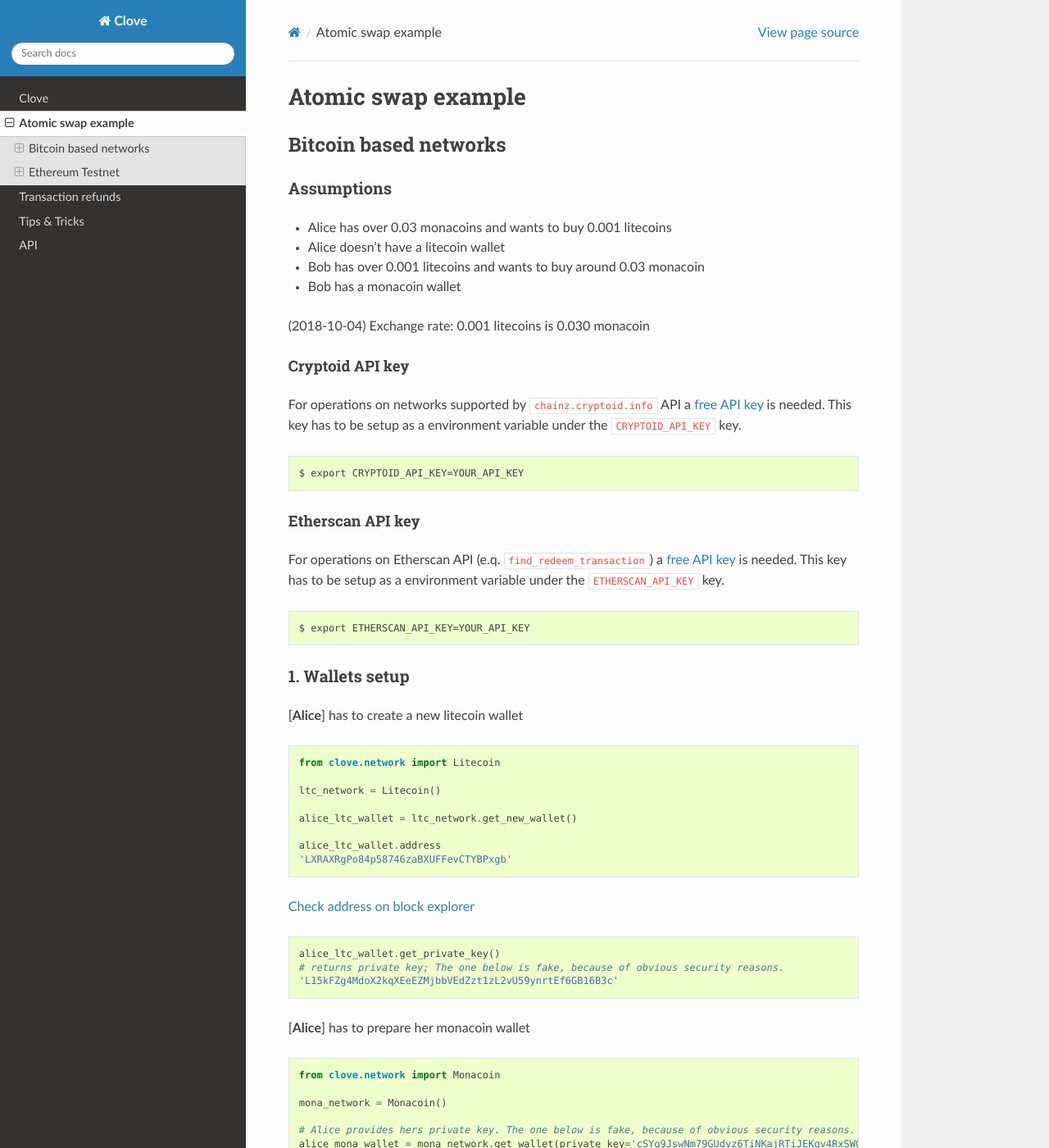
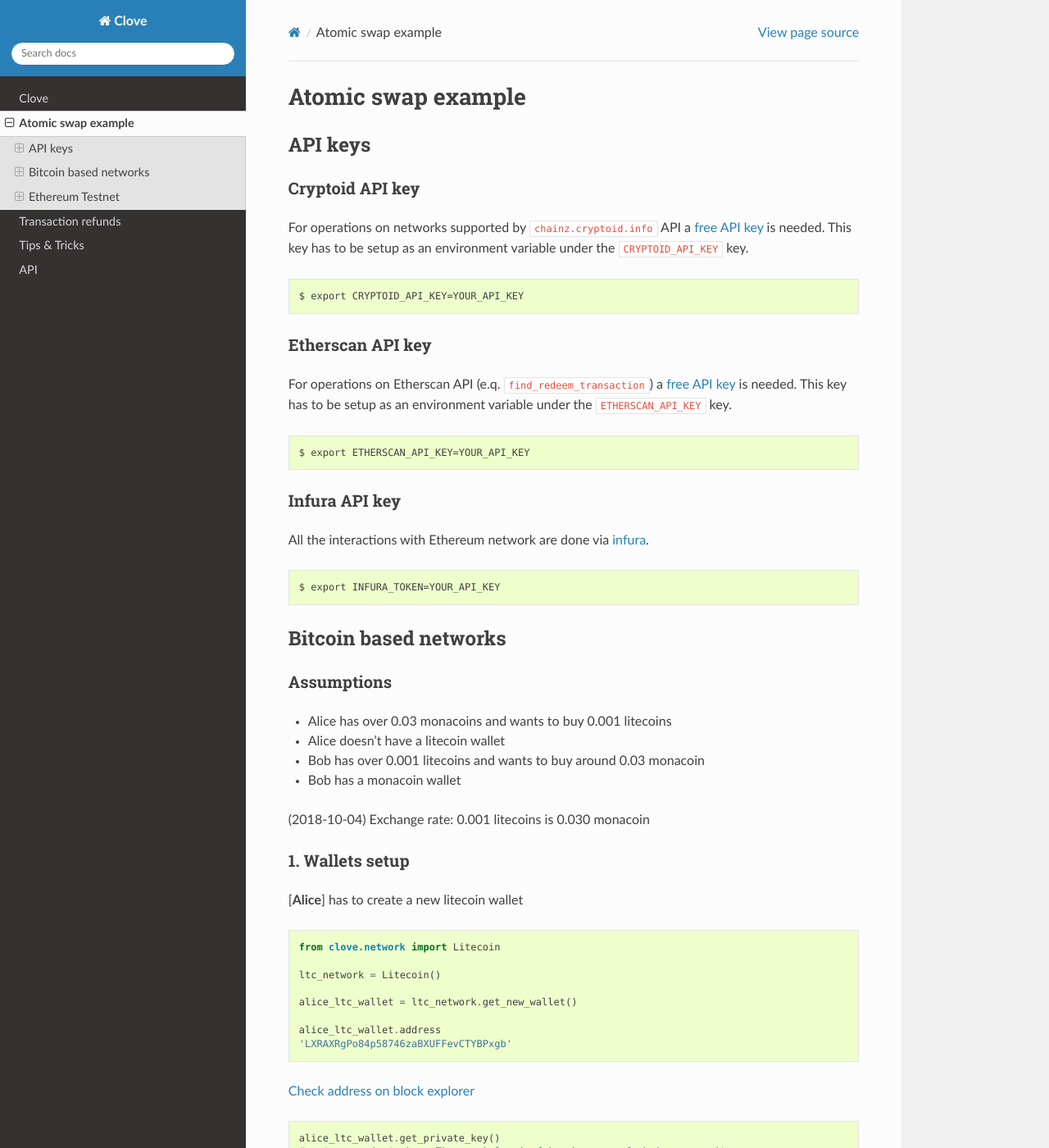
Before and after one commit to Lamden/clove, a Sphinx documentation site: the page built from docs/usage.md, in a window 1280 px wide and 1400 px high. Shown: the whole window at 82% size. Built offline with Sphinx 7.4.7 and the Read the Docs theme 2.0.0, drawn with Linux system fonts in a browser that asks for light colours; some of the changed text lies outside the part shown.

Commit message:
Typos in docs [ch1374]

```diff
--- a/docs/usage.md
+++ b/docs/usage.md
@@ -1,4 +1,26 @@
 # Atomic swap example
+
+## API keys
+
+### Cryptoid API key
+
+For operations on networks supported by `chainz.cryptoid.info` API a [free API key](https://chainz.cryptoid.info/api.key.dws) is needed. This key has to be setup as an environment variable under the `CRYPTOID_API_KEY` key.
+
+    $ export CRYPTOID_API_KEY=YOUR_API_KEY
+
+
+### Etherscan API key
+
+For operations on Etherscan API (e.q. `find_redeem_transaction`) a [free API key](https://etherscan.io/myapikey) is needed. This key has to be setup as an environment variable under the `ETHERSCAN_API_KEY` key.
+
+    $ export ETHERSCAN_API_KEY=YOUR_API_KEY
+
+
+### Infura API key
+
+All the interactions with Ethereum network are done via [infura](https://infura.io/).
+
+    $ export INFURA_TOKEN=YOUR_API_KEY
 
 
 ## Bitcoin based networks
@@ -11,20 +33,6 @@
 * Bob has a monacoin wallet
 
 (2018-10-04) Exchange rate: 0.001 litecoins is 0.030 monacoin
-
-
-#### Cryptoid API key
-
-For operations on networks supported by `chainz.cryptoid.info` API a [free API key](https://chainz.cryptoid.info/api.key.dws) is needed. This key has to be setup as a environment variable under the `CRYPTOID_API_KEY` key.
-
-    $ export CRYPTOID_API_KEY=YOUR_API_KEY
-
-
-#### Etherscan API key
-
-For operations on Etherscan API (e.q. `find_redeem_transaction`) a [free API key](https://etherscan.io/myapikey) is needed. This key has to be setup as a environment variable under the `ETHERSCAN_API_KEY` key.
-
-    $ export ETHERSCAN_API_KEY=YOUR_API_KEY
 
 
 ### 1. Wallets setup
@@ -52,13 +60,13 @@ For operations on Etherscan API (e.q. `find_redeem_transaction`) a [free API key
 
     mona_network = Monacoin()
 
-    # Alice provides hers private key. The one below is fake, because of obvious security reasons.
+    # Alice provides her private key. The one below is fake, because of obvious security reasons.
     alice_mona_wallet = mona_network.get_wallet(private_key='cSYq9JswNm79GUdyz6TiNKajRTiJEKgv4RxSWGthP3SmUHiX9WKe')
 
     alice_mona_wallet.address
     'MPLx6eJS41da9bPsLLkHo35uY6KsHu7dXP'
 
-[Check addres on block explorer](https://insight.electrum-mona.org/insight/address/MPLx6eJS41da9bPsLLkHo35uY6KsHu7dXP)
+[Check address on block explorer](https://insight.electrum-mona.org/insight/address/MPLx6eJS41da9bPsLLkHo35uY6KsHu7dXP)
 
 [**Bob**] can use his existing monacoin wallet by passing his private key
 
@@ -153,8 +161,8 @@ We can check if the transaction exists by using the `transaction_link` from `sho
 
 ### 5. Contract audit (MONA)
 
-[**Bob**] needs to create a contract in network of coins he wants to receive (i.e. Alice's network), in our case in Monacoin network.
-And also at this point Bob should validate if the data returned in the contract is correct.
+[**Bob**] needs to create a contract in a network of coins he wants to receive (i.e. Alice's network), in our case in Monacoin network.
+And also at this point Bob should validate if the data returned in the contract are correct.
 
     alice_contract = mona_network.audit_contract(
         contract='63a61450314a793bf317665ecdc54c2e843bb106aeee158876a914fbed00c1502fded3dfa2524f8672ee013bb3f28f670465bab85bb17576a914a96a92963b7a65ac904875cfa5d535b3115888276888ac',
@@ -221,8 +229,8 @@ And also at this point Bob should validate if the data returned in the contract
 
 ### 8. Contract audit (LTC)
 
-[**Alice**] needs to audit the contract in network of coins she wants to receive (i.e. Bob's network), in our case on the Litecoin network.
-And also at this point Alice should validate if the data returned in the contract is correct
+[**Alice**] needs to audit the contract in a network of coins she wants to receive (i.e. Bob's network), in our case on the Litecoin network.
+And also at this point Alice should validate if the data returned in the contract are correct
 
     bob_contract = ltc_network.audit_contract(
         contract='63a61450314a793bf317665ecdc54c2e843bb106aeee158876a91485c0522f6e23beb11cc3d066cd20ed732648a4e66704926db75bb17576a914621f617c765c3caa5ce1bb67f6a3e51382b8da296888ac',
@@ -332,8 +340,8 @@ And also at this point Alice should validate if the data returned in the contrac
 Alice should initialize the network object, set her address, private key, amount of tokens to be swapped and the address of the token.
 
 [**Alice**]'s console input:
+
     from clove.network import EthereumTestnet
-
     eth_test = EthereumTestnet()
 
     address = '0x999F348959E611F1E9eab2927c21E88E48e6Ef45'
@@ -350,8 +358,8 @@ It is also possible to get the token data directly from the network object by th
 Bob should initialize the network object, set his address, private key and amount of ethers to be swapped.
 
 [**Bob**]'s console input:
+
     from clove.network import EthereumTestnet
-
     eth_test = EthereumTestnet()
 
     address = '0xd867f293Ba129629a9f9355fa285B8D3711a9092'
@@ -443,13 +451,13 @@ To send tokens to an atomic swap contract Alice has to first approve that the to
 
 ### 5. Communication (e2)
 
-[**Alice**] sends hers transaction address `0x4cc2308652423a1b05712def62fe5183dfa507bd033941bdb40b56a258760840` to Bob so he can audit created contract.
+[**Alice**] sends her transaction address `0x4cc2308652423a1b05712def62fe5183dfa507bd033941bdb40b56a258760840` to Bob so he can audit created contract.
 
 
 ### 6. Contract audit (BBT token)
 
 [**Bob**] needs to audit the contract in the network it was created in, in our case it's Ethereum Testnet network.
-And also at this point Bob should validate if the data returned in the contract is correct.
+And also at this point Bob should validate if the data returned in the contract are correct.
 
     alice_contract = eth_test.audit_contract('0x4cc2308652423a1b05712def62fe5183dfa507bd033941bdb40b56a258760840')
     alice_contract.show_details()
@@ -467,7 +475,7 @@ And also at this point Bob should validate if the data returned in the contract
 
 ### 7. Participation (ETH-TESTNET)
 
-[**Bob**] has to create parallel transaction from point 4 but for 0.5 ETH. We call it `participate_transaction`.
+[**Bob**] has to create a parallel transaction from point 4 but for 0.5 ETH. We call it `participate_transaction`.
 
     participate_transaction = alice_contract.participate(
         symbol='ETH-TESTNET',
@@ -512,7 +520,7 @@ And also at this point Bob should validate if the data returned in the contract
 ### 9. Contract audit (ETH-TESTNET)
 
 [**Alice**] needs to audit the contract in the network it was created in, in our case it's Ethereum Testnet network.
-And also at this point Alice should validate if the data returned in the contract is correct.
+And also at this point Alice should validate if the data returned in the contract are correct.
 
     bob_contract = eth_test.audit_contract(
         '0xc9b2bf9b67dcfea39dea71b3416922adfcae23f6410be7d109fb9df2e1c0695f'
```
Also changed, not shown: other parts of docs/usage.md (+6 -4 lines), docs/refund.md (+1 -1 lines), docs/tips-and-tricks.md (+5 -5 lines).
